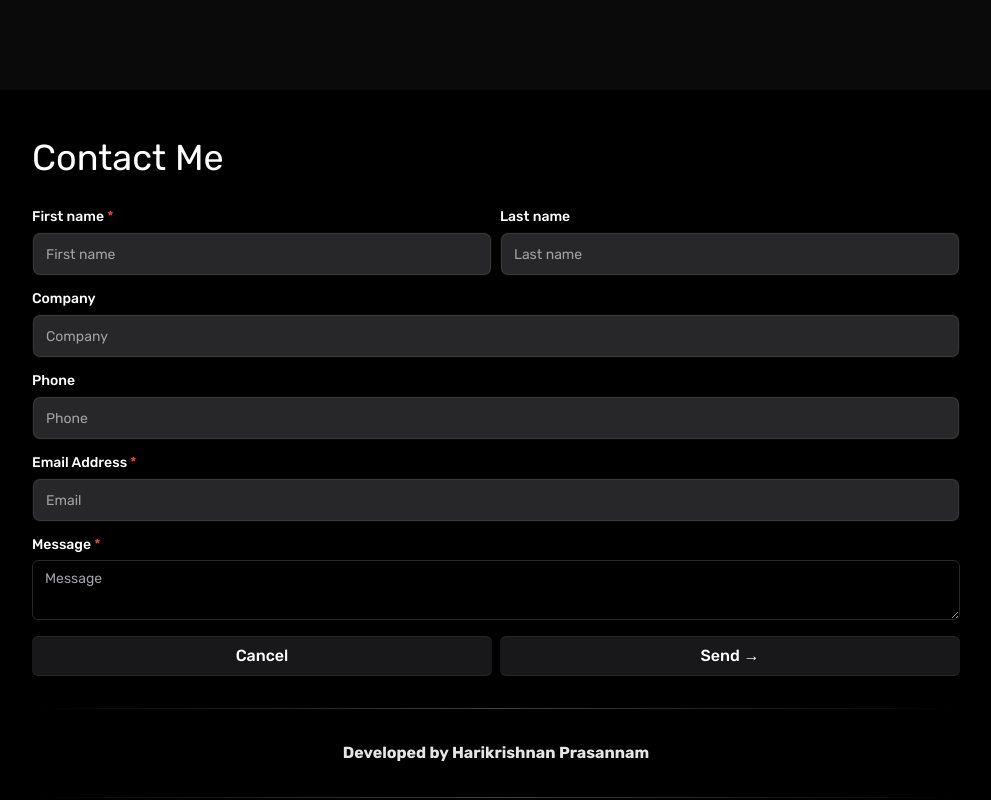
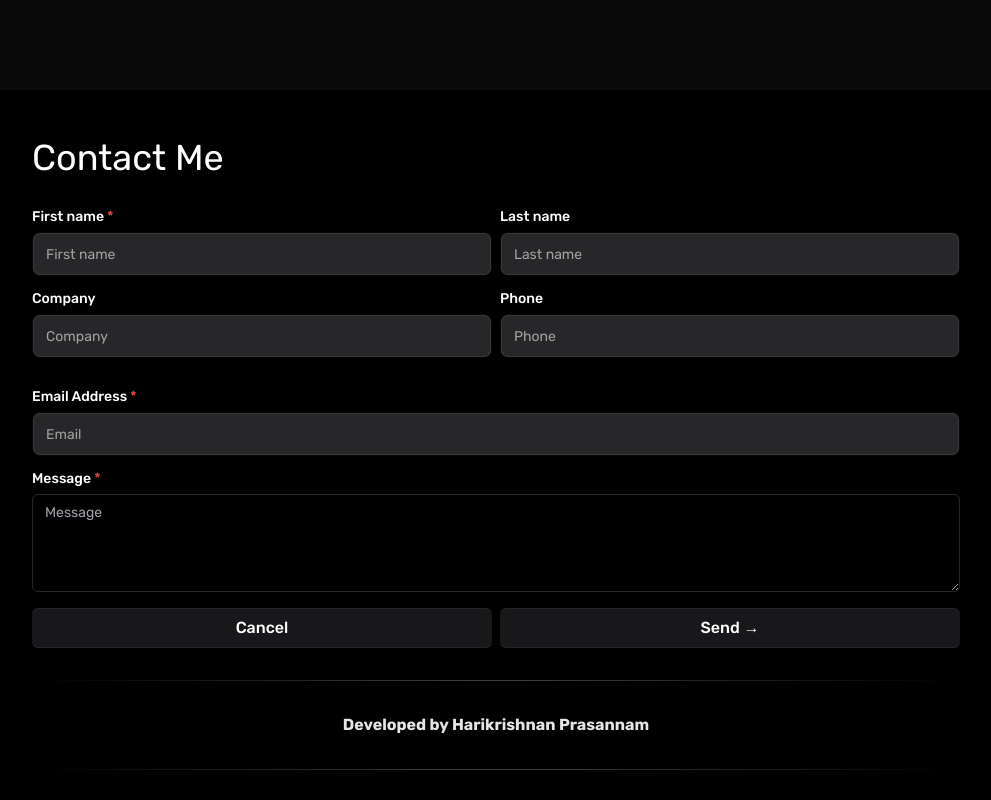
Before and after one commit to harimee1504/portfolio, a Next.js app: page / in a window 1280 px wide. Shown: the part 4334-5134 px from the top of the page, without its empty margins (144-1135 px from the left). Built offline with nearby package versions, Linux system fonts and the light colour scheme.

Commit message:
contact page layout changes

```diff
--- a/app/_components/contact-section.tsx
+++ b/app/_components/contact-section.tsx
@@ -26,6 +26,7 @@ const ContactSection = () => {
                                 <Input id="lastname" placeholder="Last name" type="text" />
                             </LabelInputContainer>
                         </div>
+                        <div className="mb-4 flex flex-col space-y-2 md:flex-row md:space-y-0 md:space-x-2">
                             <LabelInputContainer className="mb-4">
                                 <Label htmlFor="company">Company</Label>
                                 <Input id="company" placeholder="Company" type="text" />
@@ -34,13 +35,14 @@ const ContactSection = () => {
                                 <Label htmlFor="phone">Phone</Label>
                                 <Input id="phone" placeholder="Phone" type="text" />
                             </LabelInputContainer>
+                        </div>
                         <LabelInputContainer className="mb-4">
                             <Label htmlFor="email">Email Address <span className="text-red-500">*</span></Label>
                             <Input id="email" placeholder="Email" type="email" required />
                         </LabelInputContainer>
                         <LabelInputContainer className="mb-4">
                             <Label htmlFor="message">Message <span className="text-red-500">*</span></Label>
-                            <Textarea id="message" placeholder="Message" required />
+                            <Textarea id="message" placeholder="Message" rows={4} required />
                         </LabelInputContainer>
 
                         <div className="flex gap-x-2">
```
Lines whose indentation alone changed are shown as unchanged.
